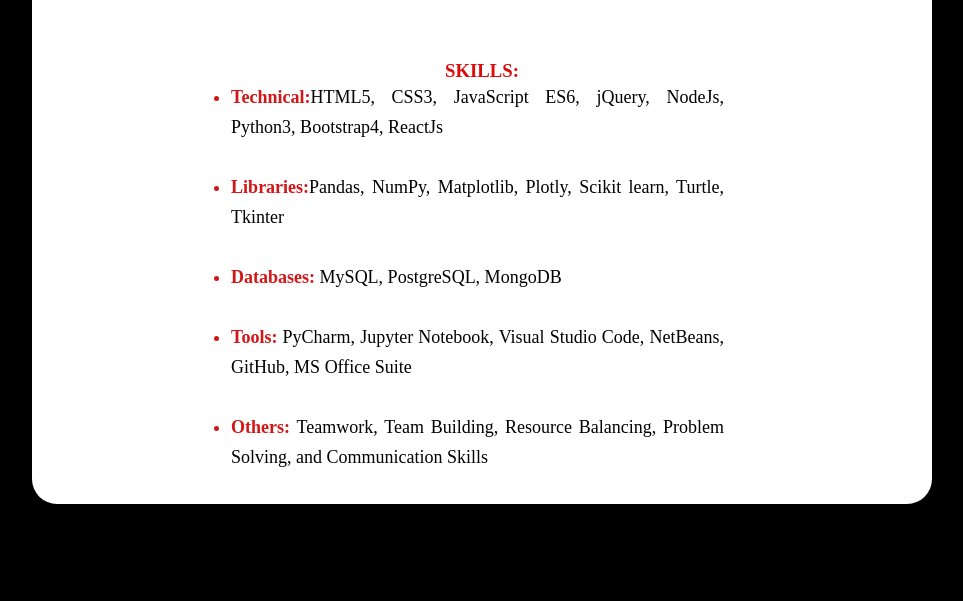
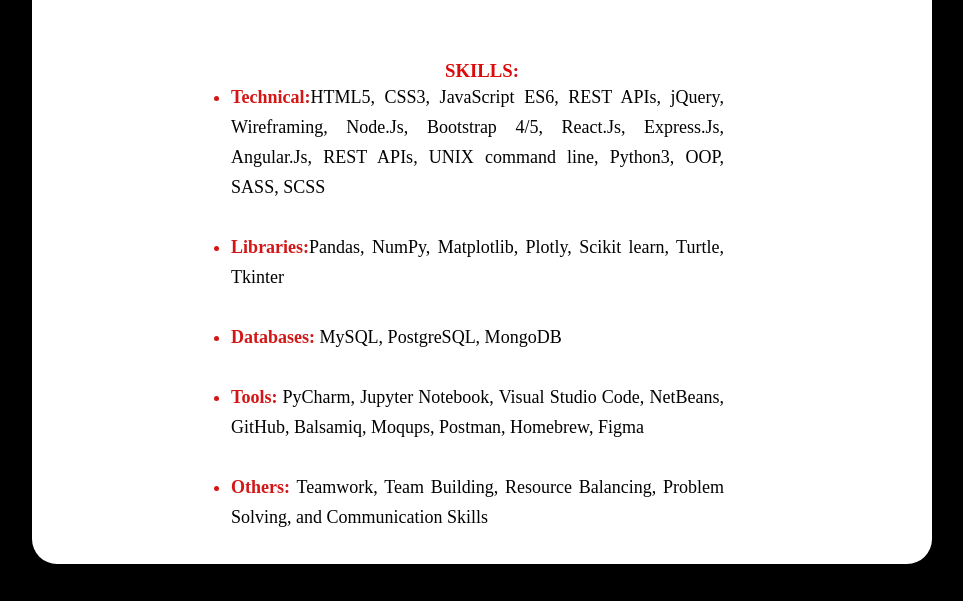
Before and after one commit to Kshitij0169/MY-Site, a plain HTML site: page index.html in a window 1280 px wide. Shown: the part 928-1529 px from the top of the page, without its empty margins (160-1123 px from the left). Drawn offline with Linux system fonts and the light colour scheme; a web font is replaced by a local one.

Commit message:
Updating skills

```diff
--- a/index.html
+++ b/index.html
@@ -66,7 +66,7 @@
                             <h3><span>SKILLS:</span></h3>
                             </p>
                             <li>
-                                <p><span> Technical:</span>HTML5, CSS3, JavaScript ES6, jQuery, NodeJs, Python3, Bootstrap4, ReactJs</p>
+                                <p><span> Technical:</span>HTML5, CSS3, JavaScript ES6, REST APIs, jQuery, Wireframing, Node.Js, Bootstrap 4/5, React.Js, Express.Js, Angular.Js, REST APIs, UNIX command line, Python3, OOP, SASS, SCSS</p>
                             </li>
                             <li>
                                 <p><span> Libraries:</span>Pandas, NumPy, Matplotlib, Plotly, Scikit learn, Turtle, Tkinter </p>
@@ -76,7 +76,7 @@
                                 </p>
                             </li>
                             <li>
-                                <p><span>Tools:</span> PyCharm, Jupyter Notebook, Visual Studio Code, NetBeans, GitHub, MS Office Suite</p>
+                                <p><span>Tools:</span> PyCharm, Jupyter Notebook, Visual Studio Code, NetBeans, GitHub, Balsamiq, Moqups, Postman, Homebrew, Figma</p>
                             </li>
                             <li>
                                 <p><span>Others:</span> Teamwork, Team Building, Resource Balancing, Problem Solving, and Communication Skills</p>
```
Also changed, not shown: 1 other file.
